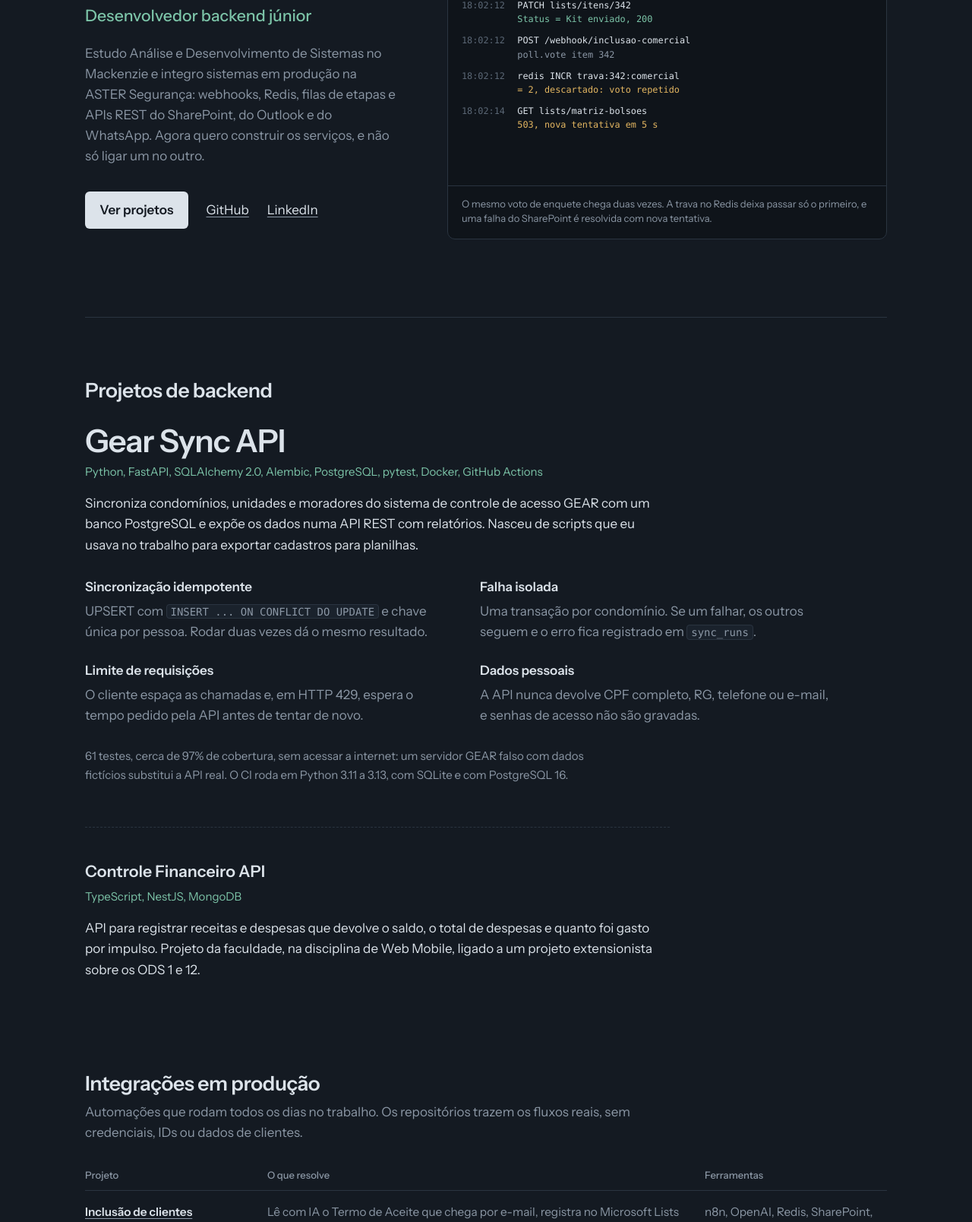
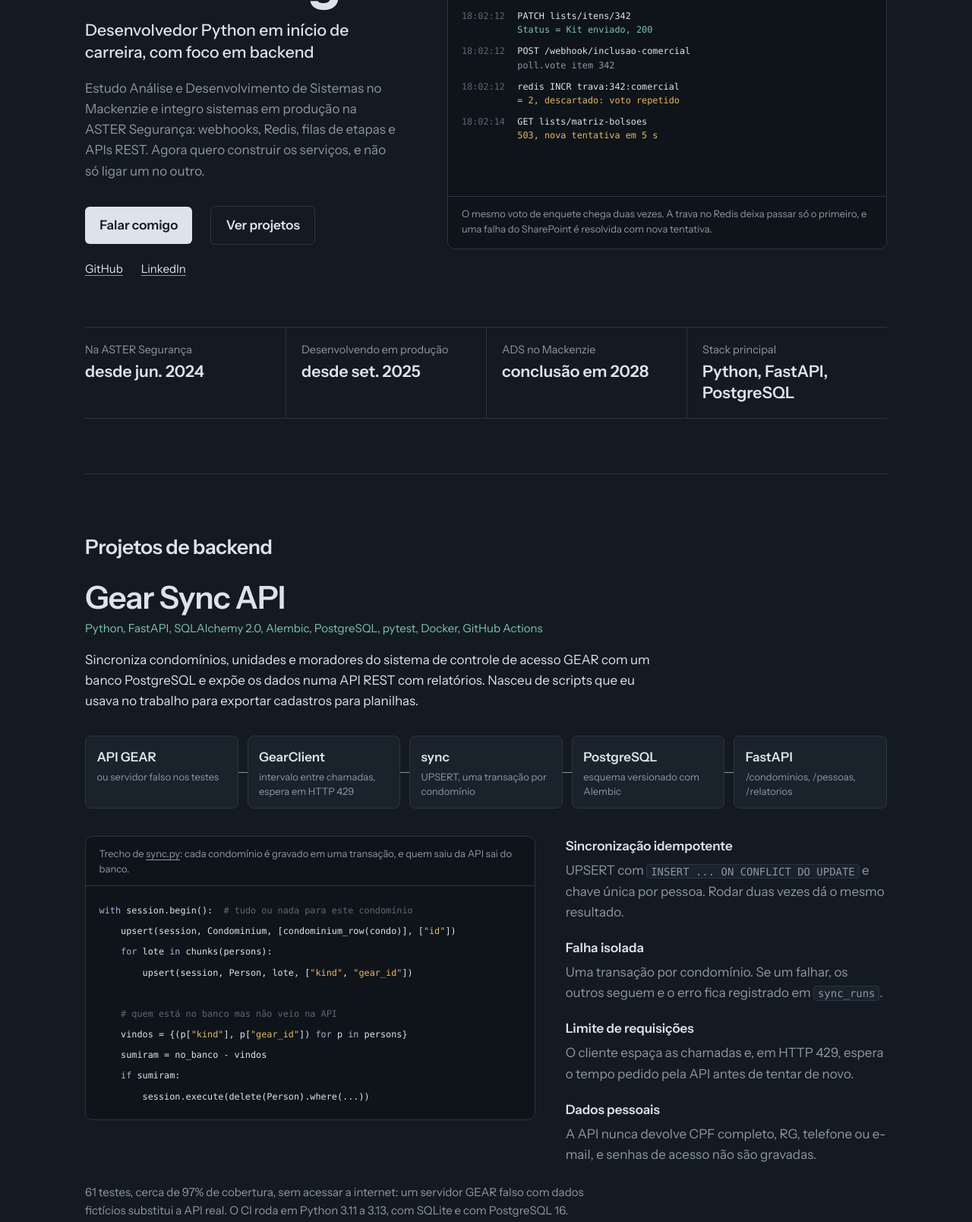
Before and after one commit to TheMessengerTM/TheMessengerTM.github.io, a plain HTML site: page index.html in a window 1280 px wide. Shown: the part 340-1948 px from the top of the page at 76% size. Drawn offline with Linux system fonts and the light colour scheme; a web font is replaced by a local one.

Commit message:
Redesenho: disponibilidade, resumo rápido, arquitetura e código da Gear Sync API

```diff
--- a/index.html
+++ b/index.html
@@ -3,9 +3,9 @@
 <head>
   <meta charset="utf-8">
   <meta name="viewport" content="width=device-width, initial-scale=1">
-  <title>Guilherme Hermenegildo, desenvolvedor backend júnior</title>
-  <meta name="description" content="Desenvolvedor backend júnior. Integro sistemas em produção com webhooks, Redis e APIs REST, e construo serviços em Python e Node.js.">
-  <meta property="og:title" content="Guilherme Hermenegildo, desenvolvedor backend júnior">
+  <title>Guilherme Hermenegildo, desenvolvedor Python com foco em backend</title>
+  <meta name="description" content="Desenvolvedor Python em início de carreira, procurando vaga de backend júnior ou estágio. Integro sistemas em produção com webhooks, Redis e APIs REST, e construo serviços em Python e Node.js.">
+  <meta property="og:title" content="Guilherme Hermenegildo, desenvolvedor Python com foco em backend">
   <meta property="og:description" content="Projetos em Python, FastAPI, PostgreSQL, NestJS e integrações em produção.">
   <meta property="og:type" content="website">
   <meta property="og:url" content="https://themessengertm.github.io/">
@@ -32,11 +32,15 @@
   <main id="conteudo">
     <section class="abertura" id="inicio">
       <div class="abertura-texto">
+        <p class="disponivel"><span class="ponto" aria-hidden="true"></span>Procurando vaga de backend júnior ou estágio</p>
         <h1>Guilherme Hermenegildo</h1>
-        <p class="papel">Desenvolvedor backend júnior</p>
-        <p class="lide">Estudo Análise e Desenvolvimento de Sistemas no Mackenzie e integro sistemas em produção na ASTER Segurança: webhooks, Redis, filas de etapas e APIs REST do SharePoint, do Outlook e do WhatsApp. Agora quero construir os serviços, e não só ligar um no outro.</p>
+        <p class="papel">Desenvolvedor Python em início de carreira, com foco em backend</p>
+        <p class="lide">Estudo Análise e Desenvolvimento de Sistemas no Mackenzie e integro sistemas em produção na ASTER Segurança: webhooks, Redis, filas de etapas e APIs REST. Agora quero construir os serviços, e não só ligar um no outro.</p>
         <p class="acoes">
-          <a class="botao" href="#projetos">Ver projetos</a>
+          <a class="botao" href="mailto:guilhermehermenegildo2@gmail.com">Falar comigo</a>
+          <a class="botao secundario" href="#projetos">Ver projetos</a>
+        </p>
+        <p class="redes">
           <a class="link" href="https://github.com/TheMessengerTM">GitHub</a>
           <a class="link" href="https://www.linkedin.com/in/guilherme-henrique-da-gra%C3%A7a-hermenegildo-b2b896309">LinkedIn</a>
         </p>
@@ -60,6 +64,15 @@
       </figure>
     </section>
 
+    <section class="resumo" aria-label="Resumo">
+      <dl>
+        <div><dt>Na ASTER Segurança</dt><dd>desde jun. 2024</dd></div>
+        <div><dt>Desenvolvendo em produção</dt><dd>desde set. 2025</dd></div>
+        <div><dt>ADS no Mackenzie</dt><dd>conclusão em 2028</dd></div>
+        <div><dt>Stack principal</dt><dd>Python, FastAPI, PostgreSQL</dd></div>
+      </dl>
+    </section>
+
     <section class="secao" id="projetos" aria-labelledby="titulo-projetos">
       <h2 id="titulo-projetos">Projetos de backend</h2>
 
@@ -69,6 +82,29 @@
           <p class="stack">Python, FastAPI, SQLAlchemy 2.0, Alembic, PostgreSQL, pytest, Docker, GitHub Actions</p>
         </header>
         <p>Sincroniza condomínios, unidades e moradores do sistema de controle de acesso GEAR com um banco PostgreSQL e expõe os dados numa API REST com relatórios. Nasceu de scripts que eu usava no trabalho para exportar cadastros para planilhas.</p>
+
+        <ol class="fluxo" aria-label="Caminho dos dados na Gear Sync API">
+          <li><strong>API GEAR</strong><span>ou servidor falso nos testes</span></li>
+          <li><strong>GearClient</strong><span>intervalo entre chamadas, espera em HTTP 429</span></li>
+          <li><strong>sync</strong><span>UPSERT, uma transação por condomínio</span></li>
+          <li><strong>PostgreSQL</strong><span>esquema versionado com Alembic</span></li>
+          <li><strong>FastAPI</strong><span>/condominios, /pessoas, /relatorios</span></li>
+        </ol>
+
+        <div class="codigo-e-decisoes">
+        <figure class="codigo">
+          <figcaption>Trecho de <a href="https://github.com/TheMessengerTM/Gear-Sync-API/blob/main/src/gear_sync/sync.py">sync.py</a>: cada condomínio é gravado em uma transação, e quem saiu da API sai do banco.</figcaption>
+<pre><code><span class="k">with</span> session.begin():  <span class="c"># tudo ou nada para este condomínio</span>
+    upsert(session, Condominium, [condominium_row(condo)], [<span class="s">"id"</span>])
+    <span class="k">for</span> lote <span class="k">in</span> chunks(persons):
+        upsert(session, Person, lote, [<span class="s">"kind"</span>, <span class="s">"gear_id"</span>])
+
+    <span class="c"># quem está no banco mas não veio na API</span>
+    vindos = {(p[<span class="s">"kind"</span>], p[<span class="s">"gear_id"</span>]) <span class="k">for</span> p <span class="k">in</span> persons}
+    sumiram = no_banco - vindos
+    <span class="k">if</span> sumiram:
+        session.execute(delete(Person).where(...))</code></pre>
+        </figure>
         <dl class="decisoes">
           <div>
             <dt>Sincronização idempotente</dt>
@@ -87,6 +123,7 @@
             <dd>A API nunca devolve CPF completo, RG, telefone ou e-mail, e senhas de acesso não são gravadas.</dd>
           </div>
         </dl>
+        </div>
         <p class="nota">61 testes, cerca de 97% de cobertura, sem acessar a internet: um servidor GEAR falso com dados fictícios substitui a API real. O CI roda em Python 3.11 a 3.13, com SQLite e com PostgreSQL 16.</p>
       </article>
 
@@ -99,7 +136,7 @@
       </article>
 
       <h2 class="sub" id="titulo-producao">Integrações em produção</h2>
-      <p class="intro-lista">Automações que rodam todos os dias no trabalho. Os repositórios trazem os fluxos reais, sem credenciais, IDs ou dados de clientes.</p>
+      <p class="intro-lista">São 22 fluxos em n8n e 4 robôs em Python rodando todos os dias no trabalho. Os repositórios trazem os fluxos reais, sem credenciais, IDs ou dados de clientes.</p>
 
       <table class="lista">
         <caption class="visualmente-oculto">Integrações em produção</caption>
--- a/styles.css
+++ b/styles.css
@@ -101,7 +101,7 @@ main { max-width: var(--largura); margin: 0 auto; padding: 0 var(--margem); }
   grid-template-columns: minmax(0, 5fr) minmax(0, 7fr);
   gap: clamp(2rem, 5vw, 4.5rem);
   align-items: center;
-  padding: clamp(2.5rem, 8vw, 6rem) 0 clamp(3rem, 8vw, 6.5rem);
+  padding: clamp(2rem, 6vw, 4.5rem) 0 clamp(2.5rem, 6vw, 4rem);
 }
 
 h1 {
@@ -114,9 +114,11 @@ h1 {
 }
 .papel {
   font-size: var(--t-2);
-  color: var(--ok);
+  line-height: 1.35;
+  color: var(--texto);
   font-weight: 500;
-  margin: 0.9rem 0 0;
+  max-width: 26ch;
+  margin: 1rem 0 0;
 }
 .lide {
   color: var(--texto-2);
@@ -140,7 +142,113 @@ h1 {
   border-radius: 6px;
 }
 .botao:hover { background: #fff; }
+.botao.secundario {
+  background: transparent;
+  color: var(--texto);
+  border: 1px solid var(--linha);
+}
+.botao.secundario:hover { border-color: var(--texto-2); background: var(--superficie); }
 .link { color: var(--texto); }
+.redes { display: flex; gap: 1.5rem; margin: 1.25rem 0 0; font-size: 0.94rem; }
+
+/* Disponibilidade: o único selo da página, porque é a informação que o recrutador procura primeiro */
+.disponivel {
+  display: inline-flex;
+  align-items: center;
+  gap: 0.55rem;
+  margin: 0 0 1.4rem;
+  padding: 0.35rem 0.8rem 0.35rem 0.65rem;
+  border: 1px solid rgba(124, 196, 168, 0.35);
+  background: rgba(124, 196, 168, 0.08);
+  border-radius: 999px;
+  color: var(--ok);
+  font-size: 0.9rem;
+  font-weight: 500;
+}
+.ponto {
+  width: 8px;
+  height: 8px;
+  border-radius: 50%;
+  background: var(--ok);
+  box-shadow: 0 0 0 3px rgba(124, 196, 168, 0.2);
+}
+
+/* Resumo rápido logo abaixo da abertura */
+.resumo { padding: 0 0 clamp(3rem, 7vw, 4.5rem); }
+.resumo dl {
+  display: grid;
+  grid-template-columns: repeat(4, minmax(0, 1fr));
+  margin: 0;
+  border-top: 1px solid var(--linha);
+  border-bottom: 1px solid var(--linha);
+}
+.resumo div { padding: 1.1rem 1.25rem 1.2rem 0; }
+.resumo div + div { padding-left: 1.25rem; border-left: 1px solid var(--linha); }
+.resumo dt { color: var(--texto-2); font-size: 0.9rem; }
+.resumo dd { margin: 0.2rem 0 0; font-weight: 600; font-size: var(--t-2); line-height: 1.3; }
+
+/* Caminho dos dados da Gear Sync API */
+.fluxo {
+  list-style: none;
+  margin: 2rem 0 2.25rem;
+  padding: 0;
+  display: grid;
+  grid-template-columns: repeat(5, minmax(0, 1fr));
+  gap: 0.75rem;
+  counter-reset: none;
+}
+.fluxo li {
+  position: relative;
+  padding: 0.85rem 0.9rem;
+  border: 1px solid var(--linha);
+  border-radius: 8px;
+  background: var(--superficie);
+}
+.fluxo li + li::before {
+  content: "";
+  position: absolute;
+  left: calc(-0.75rem - 1px);
+  top: 50%;
+  width: 0.75rem;
+  border-top: 1px solid var(--texto-2);
+}
+.fluxo strong { display: block; font-weight: 600; }
+.fluxo span { display: block; color: var(--texto-2); font-size: var(--t-0); line-height: 1.4; margin-top: 0.2rem; }
+
+/* Código + decisões lado a lado */
+.codigo-e-decisoes {
+  display: grid;
+  grid-template-columns: minmax(0, 7fr) minmax(0, 5fr);
+  gap: 2.5rem;
+  align-items: start;
+  margin: 0 0 1.5rem;
+}
+.codigo-e-decisoes .decisoes { grid-template-columns: 1fr; margin: 0; gap: 1.25rem; }
+.codigo {
+  margin: 0;
+  background: var(--terminal);
+  border: 1px solid var(--linha);
+  border-radius: 10px;
+  overflow: hidden;
+}
+.codigo figcaption {
+  padding: 0.7rem 1.1rem;
+  border-bottom: 1px solid var(--linha);
+  color: var(--texto-2);
+  font-size: var(--t-0);
+}
+.codigo pre { margin: 0; padding: 1.1rem; overflow-x: auto; }
+.codigo pre code {
+  background: none;
+  border: 0;
+  padding: 0;
+  font-size: 0.74rem;
+  line-height: 1.7;
+  color: var(--texto);
+}
+.codigo .k { color: #9fb7d9; }
+.codigo .s { color: var(--aviso); }
+.codigo .c { color: #5b6775; }
 
 /* Terminal: o elemento de destaque da página */
 .terminal {
@@ -345,6 +453,12 @@ h2.sub { margin-top: 4rem; margin-bottom: 0.5rem; }
 /* Telas menores */
 @media (max-width: 960px) {
   .abertura { grid-template-columns: 1fr; }
+  .resumo dl { grid-template-columns: repeat(2, minmax(0, 1fr)); }
+  .resumo div:nth-child(3) { padding-left: 0; border-left: 0; }
+  .resumo div:nth-child(n + 3) { border-top: 1px solid var(--linha); }
+  .fluxo { grid-template-columns: 1fr; gap: 0.6rem; }
+  .fluxo li + li::before { left: 1.25rem; top: calc(-0.6rem - 1px); width: 0; height: 0.6rem; border-top: 0; border-left: 1px solid var(--texto-2); }
+  .codigo-e-decisoes { grid-template-columns: 1fr; }
   .lide { max-width: var(--medida); }
   .duas-colunas { grid-template-columns: 1fr; }
 }
@@ -359,6 +473,7 @@ h2.sub { margin-top: 4rem; margin-bottom: 0.5rem; }
   .lista td:nth-child(2) { margin: 0.35rem 0; }
   .lista td:last-child { width: auto; font-size: var(--t-0); }
   .ferramentas div { grid-template-columns: 1fr; gap: 0.2rem; }
+  .resumo dd { font-size: var(--t-1); }
   .log { font-size: 0.68rem; }
 }
 
```
